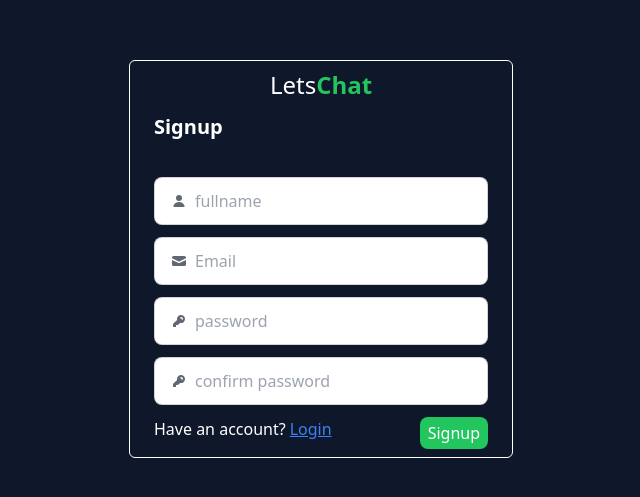
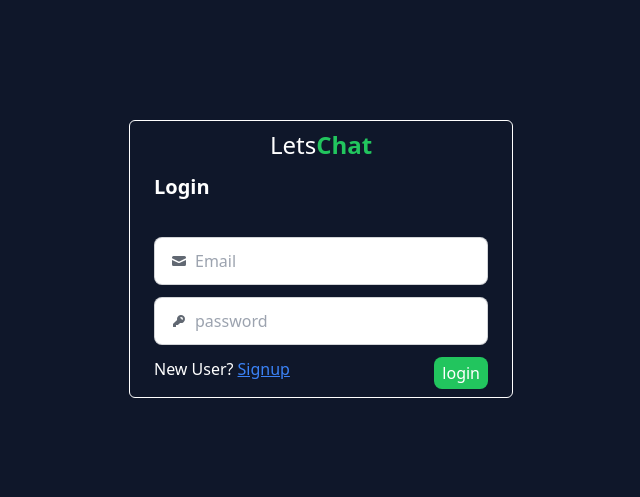
Before and after one commit to h4-harshh/LetsChat-Development, a React (Vite) app in the folder Frontend/: page /login in a window 1280 px wide. Shown: the part 141-638 px from the top of the page, without its empty margins (319-959 px from the left). Built offline with nearby package versions, Linux system fonts and the light colour scheme.

Commit message:
your message

```diff
--- a/Frontend/package.json
+++ b/Frontend/package.json
@@ -11,10 +11,12 @@
   },
   "dependencies": {
     "axios": "^1.7.6",
+    "js-cookie": "^3.0.5",
     "react": "^18.3.1",
     "react-dom": "^18.3.1",
     "react-hook-form": "^7.53.0",
-    "react-icons": "^5.3.0"
+    "react-icons": "^5.3.0",
+    "react-router-dom": "^6.26.1"
   },
   "devDependencies": {
     "@eslint/js": "^9.9.0",
--- a/Frontend/src/App.jsx
+++ b/Frontend/src/App.jsx
@@ -3,17 +3,29 @@ import Left from './Home/Leftpart/Left';
 import Right from './Home/Rightpart/Right';
 import Signup from './components/Signup';
 import Login from './components/Login';
+import { useAuth } from './context/AuthProvider.jsx'
+import {Navigate, Route, Routes} from 'react-router-dom';
 
 const App = () => {
+
+  const [authUser, setAuthUser] = useAuth();
+  // console.log(authUser);
+
   return (
-    // <div className='overflow-y-hidden'>
-    //   <div className='flex h-screen'>
-    //     <Left/>
-    //     <Right/>
-    //   </div>
-    // </div>
-    <Signup/>
-    // <Login/>
+    <Routes>
+      <Route path='/' element={
+        authUser ? (
+          <div className='overflow-y-hidden'>
+            <div className='flex h-screen'>
+              <Left />
+              <Right />
+            </div>
+          </div>
+        ) : (<Navigate to={"/login"} />)
+      } />
+      <Route path='/login' element={authUser ? <Navigate to="/" />:<Login/>} />
+      <Route path='/signup' element={authUser ? <Navigate to="/" />:<Signup/>} />
+    </Routes>
   )
 }
 
--- a/Frontend/src/components/Login.jsx
+++ b/Frontend/src/components/Login.jsx
@@ -1,10 +1,45 @@
 import React from 'react'
+import { useForm } from "react-hook-form";
+import axios from 'axios';
+import { useAuth } from '../context/AuthProvider';
+import { Link } from 'react-router-dom';
 
 const Login = () => {
+
+    const [authUser,setAuthUser]=useAuth();
+
+  const {
+    register,
+    handleSubmit,
+    watch,
+    formState: { errors },
+    } = useForm();
+
+    const onSubmit = (data) => {
+      const userInfo={
+          email:data.email,
+          password:data.password,
+      };
+      axios
+      .post("http://localhost:4000/user/login",userInfo)
+      .then((response)=>{
+          if(response.data){
+              alert("Login Successful");
+          }
+          localStorage.setItem("LetsChat",JSON.stringify(response.data));
+          setAuthUser(response.data);
+      })
+      .catch((error)=>{
+          if(error.response){
+              alert("Error: " + error.response.data.error);
+          }
+      })
+  }
+
   return (
     <>
     <div className='flex h-screen items-center justify-center bg-slate-900'>
-        <form action="" className="border border-white px-6 py-2 rounded-md space-y-3 w-96">
+        <form onSubmit={handleSubmit(onSubmit)} className="border border-white px-6 py-2 rounded-md space-y-3 w-96">
             <h1 className="text-2xl text-center text-white" >Lets<span className="text-green-500 font-semibold">Chat</span></h1>
             <h2 className="text-xl text-white font-bold">Login</h2>
             <br />
@@ -20,8 +55,9 @@ const Login = () => {
                     <path
                     d="M15 6.954 8.978 9.86a2.25 2.25 0 0 1-1.956 0L1 6.954V11.5A1.5 1.5 0 0 0 2.5 13h11a1.5 1.5 0 0 0 1.5-1.5V6.954Z" />
                 </svg>
-                <input type="text" className="grow" placeholder="Email" />
+                <input {...register("email", { required: true })} type="text" className="grow" placeholder="Email" />
             </label>
+            {errors.email && <span className='text-red-500 text-sm'>This field is required</span>}
             {/* password */}
             <label className="input input-bordered flex items-center gap-2">
                 <svg
@@ -34,17 +70,18 @@ const Login = () => {
                     d="M14 6a4 4 0 0 1-4.899 3.899l-1.955 1.955a.5.5 0 0 1-.353.146H5v1.5a.5.5 0 0 1-.5.5h-2a.5.5 0 0 1-.5-.5v-2.293a.5.5 0 0 1 .146-.353l3.955-3.955A4 4 0 1 1 14 6Zm-4-2a.75.75 0 0 0 0 1.5.5.5 0 0 1 .5.5.75.75 0 0 0 1.5 0 2 2 0 0 0-2-2Z"
                     clipRule="evenodd" />
                 </svg>
-                <input type="password" className="grow" placeholder="password" />
+                <input {...register("password", { required: true })} type="password" className="grow" placeholder="password" />
             </label>
+            {errors.password && <span className='text-red-500 text-sm'>This field is required</span>}
             {/* Text and Button */}
             <div className="flex justify-between">
                 <p className='text-white'>New User?
-              <a
-                // to="/login"
+              <Link
+                to="/signup"
                 className="text-blue-500 underline cursor-pointer ml-1"
               >
                 Signup
-              </a></p>
+              </Link></p>
                 <input type="submit" value="login" className="text-white bg-green-500 px-2 py-1 cursor-pointer rounded-lg"/>
             </div>
 
--- a/Frontend/src/components/Signup.jsx
+++ b/Frontend/src/components/Signup.jsx
@@ -1,10 +1,14 @@
 import React from 'react'
 import { useForm } from "react-hook-form";
 import axios from 'axios';
+import { useAuth } from '../context/AuthProvider.jsx';
+import { Link } from 'react-router-dom';
 
 
 
 const Signup = () => {
+
+    const [authUser,setAuthUser]=useAuth()
 
     const {
     register,
@@ -23,20 +27,22 @@ const Signup = () => {
         return value===password || "Password do not match"
     }
 
-    const onSubmit = (data) => {
+    const onSubmit =async (data) => {
         const userInfo={
             fullname:data.fullname,
             email:data.email,
             password:data.password,
             confirmPassword:data.confirmPassword
         };
-        axios
+        await axios
         .post("http://localhost:4000/user/signup",userInfo)
         .then((response)=>{
             if(response.data){
                 alert("Signup Successful");
             }
             localStorage.setItem("LetsChat",JSON.stringify(response.data));
+            setAuthUser(response.data);
+
         })
         .catch((error)=>{
             if(error.response){
@@ -118,12 +124,12 @@ const Signup = () => {
             {/* Text and Button */}
             <div className="flex justify-between">
                 <p className='text-white'>Have an account?
-              <a
-                // to="/login"
+              <Link
+                to="/login"
                 className="text-blue-500 underline cursor-pointer ml-1"
               >
                 Login
-              </a></p>
+              </Link></p>
                 <input type="submit" value="Signup" className="text-white bg-green-500 px-2 py-1 cursor-pointer rounded-lg"/>
             </div>
 
--- /dev/null
+++ b/Frontend/src/context/AuthProvider.jsx
@@ -0,0 +1,21 @@
+import React, { createContext, useState ,useContext} from 'react'
+import Cookies from 'js-cookie';
+
+export const AuthContext=createContext()
+
+export const AuthProvider = ({children}) => {
+    //getting the cookies and user data stored in the localStorage of the browser.
+    const initialUserState =Cookies.get("jwt") || localStorage.getItem("LetsChat");
+
+    //parse the user data and storing in state.
+
+    const [authUser,setAuthUser]=useState(initialUserState ? JSON.parse(initialUserState) : undefined);
+
+  return (
+    <AuthContext.Provider value={[authUser,setAuthUser]}>
+        {children}
+    </AuthContext.Provider>
+  )
+}
+
+export const useAuth = () => useContext(AuthContext);
--- a/Frontend/src/main.jsx
+++ b/Frontend/src/main.jsx
@@ -2,9 +2,13 @@ import { StrictMode } from 'react'
 import { createRoot } from 'react-dom/client'
 import App from './App.jsx'
 import './index.css'
+import { AuthProvider } from './context/AuthProvider.jsx';
+import { BrowserRouter } from 'react-router-dom';
 
 createRoot(document.getElementById('root')).render(
-  <StrictMode>
-    <App />
-  </StrictMode>,
+  <BrowserRouter>
+    <AuthProvider>
+      <App />
+    </AuthProvider>
+  </BrowserRouter>
 )
```
Also changed, not shown: 2 other files (tests, documents, lock files or other folders).
